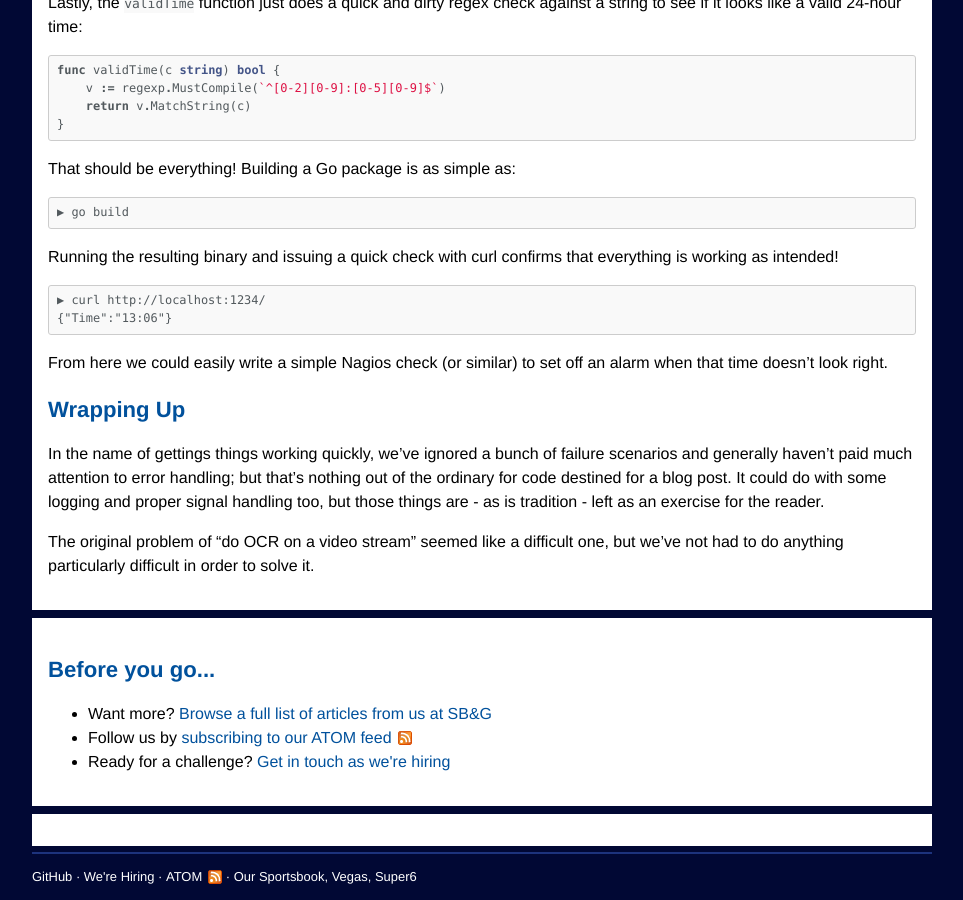
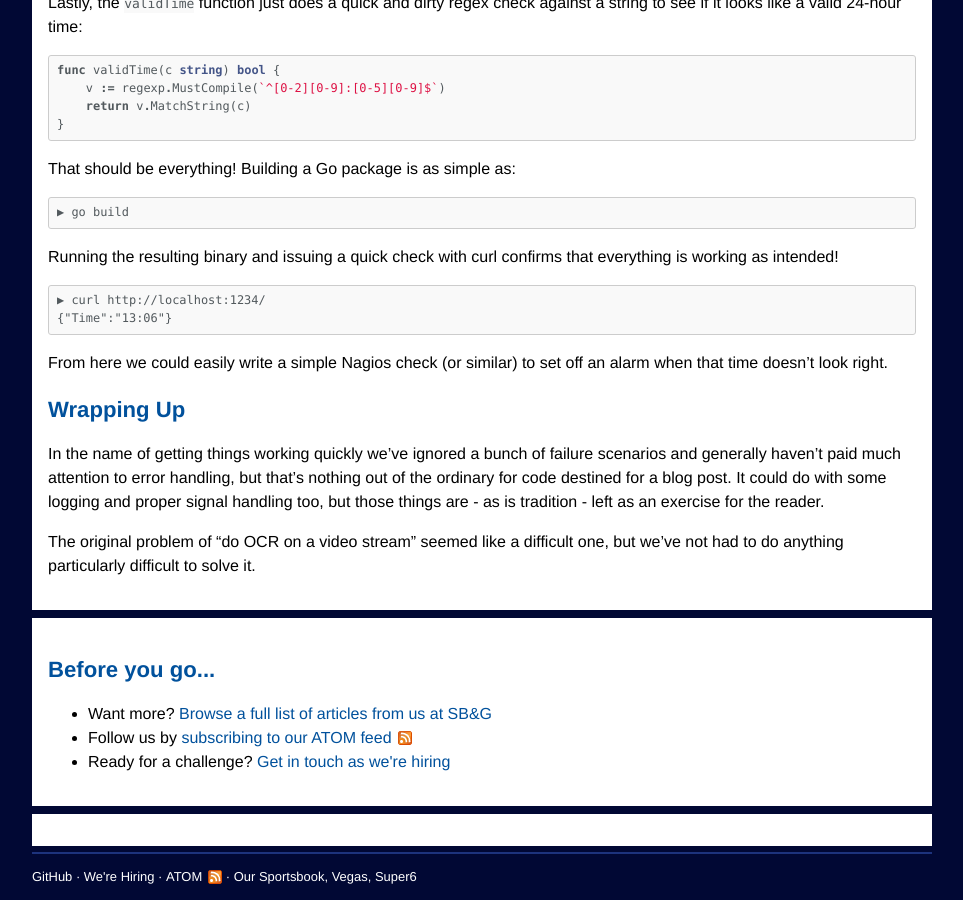
Before and after one commit to skybet/skybet.github.io, a Jekyll site: the page built from _posts/2015-09-14-monitoring-virtual-sports.md, in a window 1280 px wide and 900 px high, scrolled down 4214 px. Shown: the whole window, without its empty margins (158-1121 px from the left). Built offline with Jekyll 4.4.1, drawn with Linux system fonts in a browser that asks for light colours; Markdown is read by kramdown in place of the engine named in the settings; comment, search, counter and statistics services are not loaded; some of the changed text lies outside the part shown.

Commit message:
Fixes typos, grammatical errors in Virtual Sports post

```diff
--- a/_posts/2015-09-14-monitoring-virtual-sports.md
+++ b/_posts/2015-09-14-monitoring-virtual-sports.md
@@ -8,15 +8,15 @@
 
 # Monitoring Virtual Sports
 
-Virtual Sports is one of our most popular products; our tireless, HRNG-powered, CGI horses can be seen
+Virtual Sports is one of our most popular products. Our tireless, HRNG-powered, CGI horses can be seen
 careering around a racetrack 24 hours a day, 7 days a week via RTMP or HLS.
 
 A lot can go wrong with a live-stream that never ends: it can get out of sync, it can die completely,
 and it can even display the wrong thing entirely if a failover, erm, fails (don't ask). Suffice to say, it's
 something that needs to be monitored so we know when it needs fixing.
 
-How does one monitor a video stream? There's some quick-wins: you can check that your endpoints exist;
-for HLS you can check that your M3U8 files are changing using simple HTTP checks; but none of that
+How does one monitor a video stream? There's some quick-wins: you can check that your endpoints exist,
+for HLS you can check that your M3U8 files are changing using simple HTTP checks, but none of that
 can tell you that the stream is blank, or displaying an event from half an hour ago.
 
 ![Virtual Horses](/images/virtual-horses.png)
@@ -237,11 +237,11 @@
 
 ## Wrapping Up
 
-In the name of gettings things working quickly, we've ignored a bunch of failure
-scenarios and generally haven't paid much attention to error handling; but that's
+In the name of getting things working quickly we've ignored a bunch of failure
+scenarios and generally haven't paid much attention to error handling, but that's
 nothing out of the ordinary for code destined for a blog post. It could do with
 some logging and proper signal handling too, but those things are - as is tradition -
 left as an exercise for the reader.
 
 The original problem of "do OCR on a video stream" seemed like a difficult one, but
-we've not had to do anything particularly difficult in order to solve it.
+we've not had to do anything particularly difficult to solve it.
```
